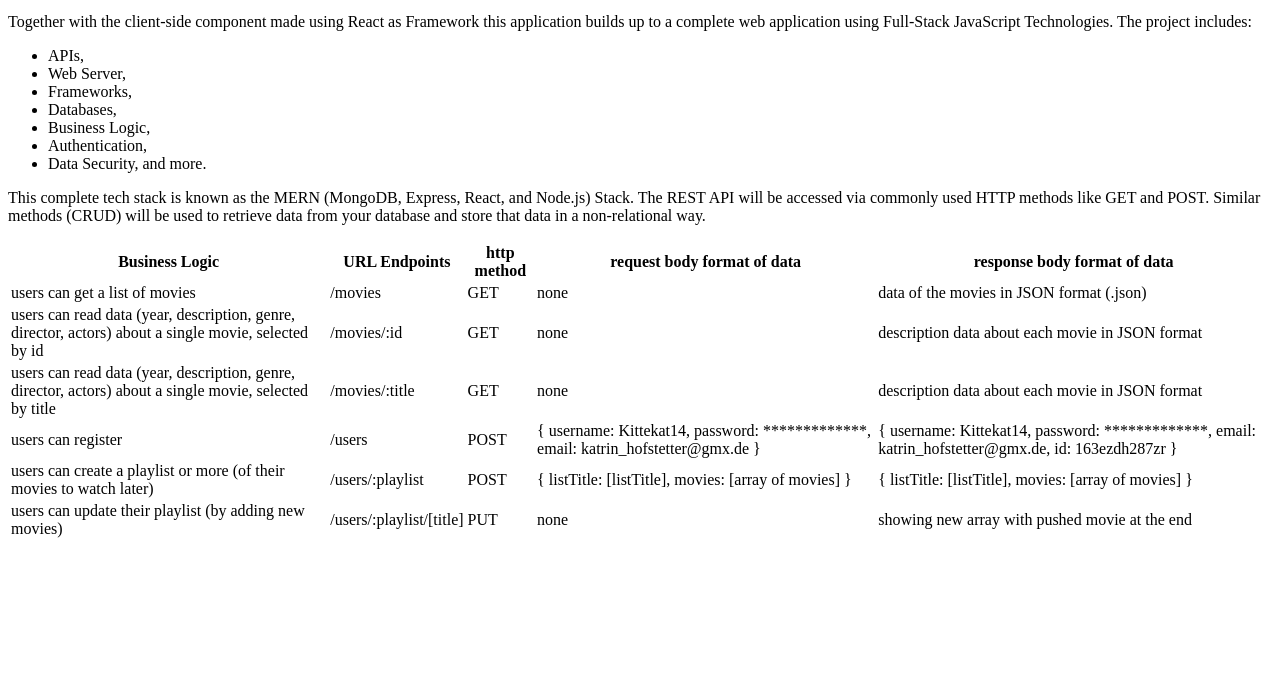
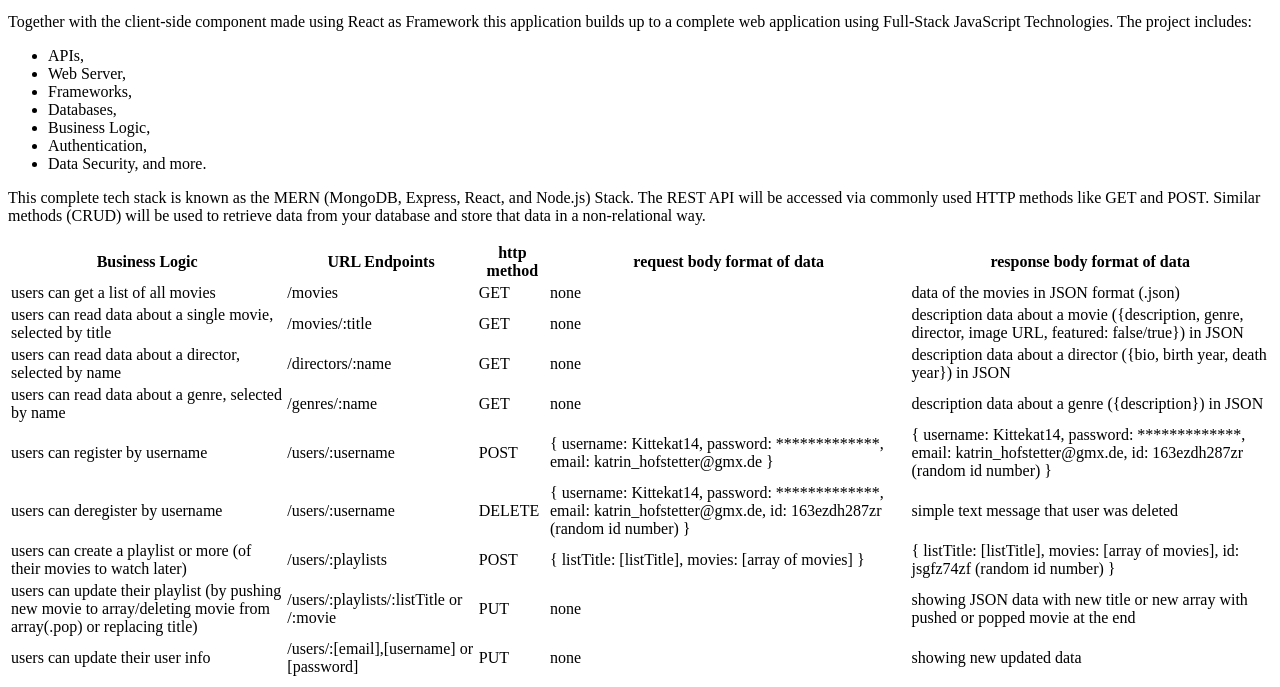
Before and after one commit to Kittekat14/movie_api, a website: page public/documentation.html in a window 1280 px wide. Shown: the part 119-806 px from the top of the page. Drawn offline with Linux system fonts and the light colour scheme.

Commit message:
finishing up the documentation.html and add other routes for get and post requests

```diff
--- a/public/documentation.html
+++ b/public/documentation.html
@@ -29,29 +29,36 @@
       <th>response body format of data</th>
     </tr>
     <tr>
-      <td>users can get a list of movies</td>
+      <td>users can get a list of all movies</td>
       <td>/movies</td>
       <td>GET</td>
       <td>none</td>
       <td>data of the movies in JSON format (.json)</td>
     </tr>
     <tr>
-      <td>users can read data (year, description, genre, director, actors) about a single movie, selected by id</td>
-      <td>/movies/:id</td>
-      <td>GET</td>
-      <td>none</td>
-      <td>description data about each movie in JSON format</td>
-    </tr>
-    <tr>
-      <td>users can read data (year, description, genre, director, actors) about a single movie, selected by title</td>
+      <td>users can read data about a single movie, selected by title</td>
       <td>/movies/:title</td>
       <td>GET</td>
       <td>none</td>
-      <td>description data about each movie in JSON format</td>
+      <td>description data about a movie ({description, genre, director, image URL, featured: false/true}) in JSON</td>
     </tr>
     <tr>
-      <td>users can register</td>
-      <td>/users</td>
+      <td>users can read data about a director, selected by name</td>
+      <td>/directors/:name</td>
+      <td>GET</td>
+      <td>none</td>
+      <td>description data about a director ({bio, birth year, death year}) in JSON</td>
+    </tr>
+    <tr>
+      <td>users can read data about a genre, selected by name</td>
+      <td>/genres/:name</td>
+      <td>GET</td>
+      <td>none</td>
+      <td>description data about a genre ({description}) in JSON</td>
+    </tr>
+    <tr>
+      <td>users can register by username</td>
+      <td>/users/:username</td>
       <td>POST</td>
       <td>{
         username: Kittekat14,
@@ -62,12 +69,24 @@
         username: Kittekat14,
         password: *************,
         email: katrin_hofstetter@gmx.de,
-        id: 163ezdh287zr
+        id: 163ezdh287zr (random id number)
       }</td>
     </tr>
     <tr>
+      <td>users can deregister by username</td>
+      <td>/users/:username</td>
+      <td>DELETE</td>
+      <td>{
+        username: Kittekat14,
+        password: *************,
+        email: katrin_hofstetter@gmx.de,
+        id: 163ezdh287zr (random id number)
+      }</td>
+      <td>simple text message that user was deleted</td>
+    </tr>
+    <tr>
       <td>users can create a playlist or more (of their movies to watch later)</td>
-      <td>/users/:playlist</td>
+      <td>/users/:playlists</td>
       <td>POST</td>
       <td>{
         listTitle: [listTitle],
@@ -75,15 +94,23 @@
       }</td>
       <td>{
         listTitle: [listTitle],
-        movies: [array of movies]
+        movies: [array of movies],
+        id: jsgfz74zf (random id number)
       }</td>
     </tr>
     <tr>
-      <td>users can update their playlist (by adding new movies)</td>
-      <td>/users/:playlist/[title]</td>
+      <td>users can update their playlist (by pushing new movie to array/deleting movie from array(.pop) or replacing title)</td>
+      <td>/users/:playlists/:listTitle or /:movie</td>
       <td>PUT</td>
       <td>none</td>
-      <td>showing new array with pushed movie at the end</td>
+      <td>showing JSON data with new title or new array with pushed or popped movie at the end</td>
+    </tr>
+    <tr>
+      <td>users can update their user info</td>
+      <td>/users/:[email],[username] or [password]</td>
+      <td>PUT</td>
+      <td>none</td>
+      <td>showing new updated data</td>
     </tr>
   </table>
 
```
Also changed, not shown: index.js (+44 -25 lines).
